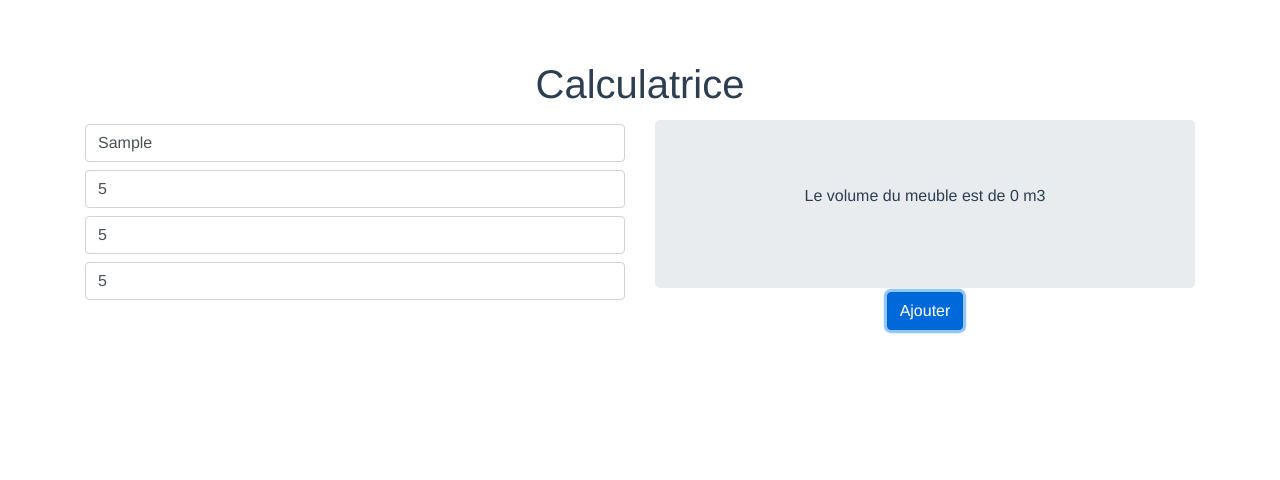
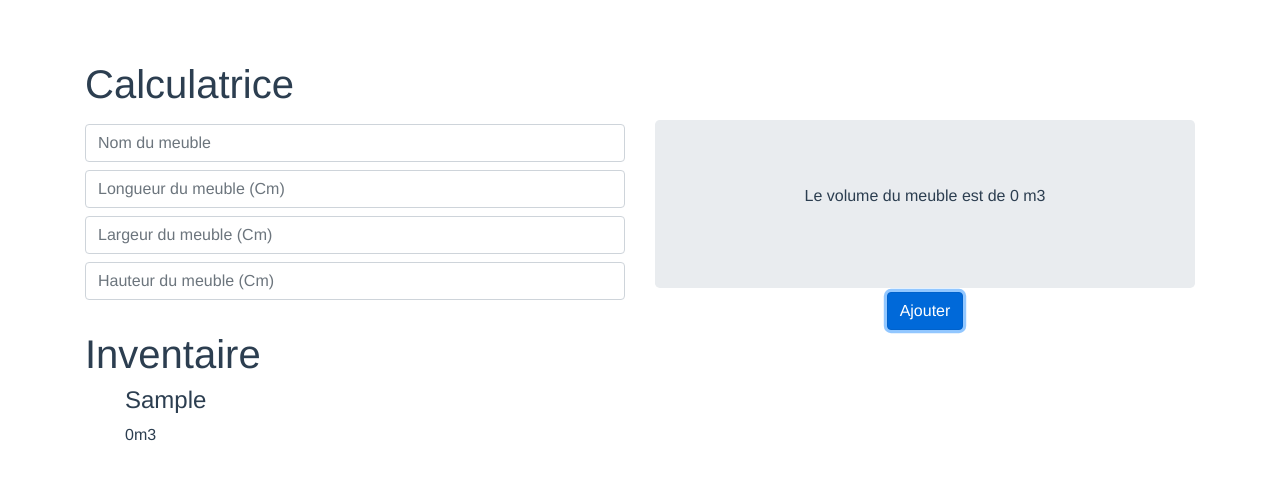
Before and after one commit to Vaillant-g/nextories_test_vuejs, a Vue app in the folder inventaire/: page / in a window 1280 px wide. Both pictures are taken after typing "Sample", "5", "5", "5" into the empty fields and a click on the button "Ajouter". Shown: the top 480 px of the page. Built offline with nearby package versions, Linux system fonts and the light colour scheme.

Commit message:
optimisations & exercice 2

```diff
--- a/inventaire/src/App.vue
+++ b/inventaire/src/App.vue
@@ -1,23 +1,29 @@
 <template>
   <div id="app">
-    <Calculatrice msg="Welcome to Your Vue.js App" />
+    <Calculatrice :liste="this.liste" />
+    <Inventaire :liste="this.liste" />
   </div>
 </template>
 
 <script>
 import Calculatrice from "./components/Calculatrice.vue";
-import Vue from 'vue'
-import { BootstrapVue, IconsPlugin } from 'bootstrap-vue'
+import Inventaire from "./components/Inventaire.vue";
+import Vue from "vue";
+import { BootstrapVue, IconsPlugin } from "bootstrap-vue";
 
-// Install BootstrapVue
-Vue.use(BootstrapVue)
-// Optionally install the BootstrapVue icon components plugin
-Vue.use(IconsPlugin)
+Vue.use(BootstrapVue);
+Vue.use(IconsPlugin);
 
 export default {
   name: "App",
   components: {
-    Calculatrice
+    Calculatrice,
+    Inventaire
+  },
+  data: function() {
+    return {
+      liste: []
+    };
   }
 };
 </script>
@@ -31,4 +37,11 @@ export default {
   color: #2c3e50;
   margin-top: 60px;
 }
+h1 {
+  text-align: left;
+}
+
+ul {
+  list-style: none;
+}
 </style>
--- a/inventaire/src/components/Calculatrice.vue
+++ b/inventaire/src/components/Calculatrice.vue
@@ -1,5 +1,5 @@
 <template>
-  <b-container>
+  <b-container sm>
     <div class="calculatrice">
       <h1>Calculatrice</h1>
       <b-row>
@@ -71,10 +71,10 @@ import "bootstrap-vue/dist/bootstrap-vue.css";
 
 export default {
   name: "CalculatriceItem",
-  props: {},
+  props: { liste: Array },
   data: function() {
     return {
-      liste_meubles: [],
+      //      liste_meubles: [],
       nom_meuble: null,
       longueur_meuble: null,
       largeur_meuble: null,
@@ -100,16 +100,20 @@ export default {
         this.largeur_meuble &&
         this.hauteur_meuble
       ) {
-        this.liste_meubles.push({
+        this.liste.push({
           nom: this.nom_meuble,
           longueur: this.longueur_meuble,
           largeur: this.largeur_meuble,
           hauteur: this.hauteur_meuble
         });
+        this.nom_meuble = null;
+        this.longueur_meuble = null;
+        this.largeur_meuble = null;
+        this.hauteur_meuble = null;
       } else {
         alert("Veuillez remplir toutes les informations du meuble.");
       }
-      console.log(this.liste_meubles);
+      // console.log(this.liste);
     }
   }
 };
--- /dev/null
+++ b/inventaire/src/components/Inventaire.vue
@@ -0,0 +1,52 @@
+<template>
+  <b-container>
+    <div class="Inventaire">
+      <h1>Inventaire</h1>
+      <ul id="example-1">
+        <li v-for="item in liste" :key="item.nom">
+          <h4>{{ item.nom }} </h4>
+          <p> {{ volume(item) + "m3" }} </p>
+        </li>
+      </ul>
+    </div>
+  </b-container>
+</template>
+
+<script>
+import "bootstrap/dist/css/bootstrap.css";
+import "bootstrap-vue/dist/bootstrap-vue.css";
+
+export default {
+  name: "InventaireItem",
+  props: { liste: Array },
+  data: function() {
+    return {
+      liste_meubles: []
+    };
+  },
+  computed: {
+    volume_meuble: function() {
+      var volume =
+        (this.longueur_meuble / 100) *
+        (this.largeur_meuble / 100) *
+        (this.hauteur_meuble / 100);
+      return Math.round(volume * 100) / 100;
+    }
+  },
+  methods: {
+    volume: function(meuble) {
+      let volume =
+        (meuble.longueur / 100) *
+        (meuble.largeur / 100) *
+        (meuble.hauteur / 100);
+      return Math.round(volume * 100) / 100;
+    }
+  }
+};
+</script>
+
+<style scoped>
+li {
+  text-align: left;
+}
+</style>
```
